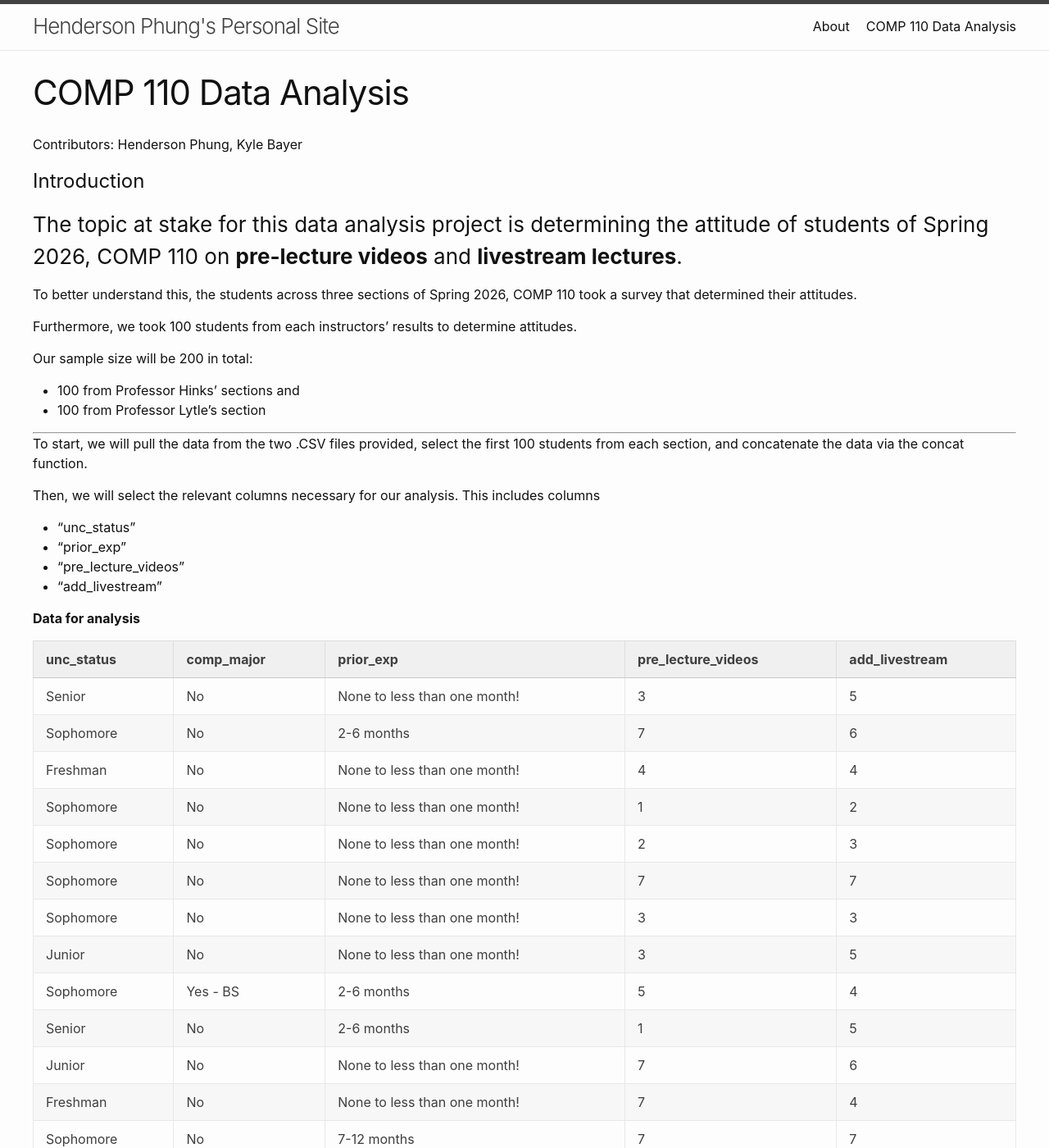
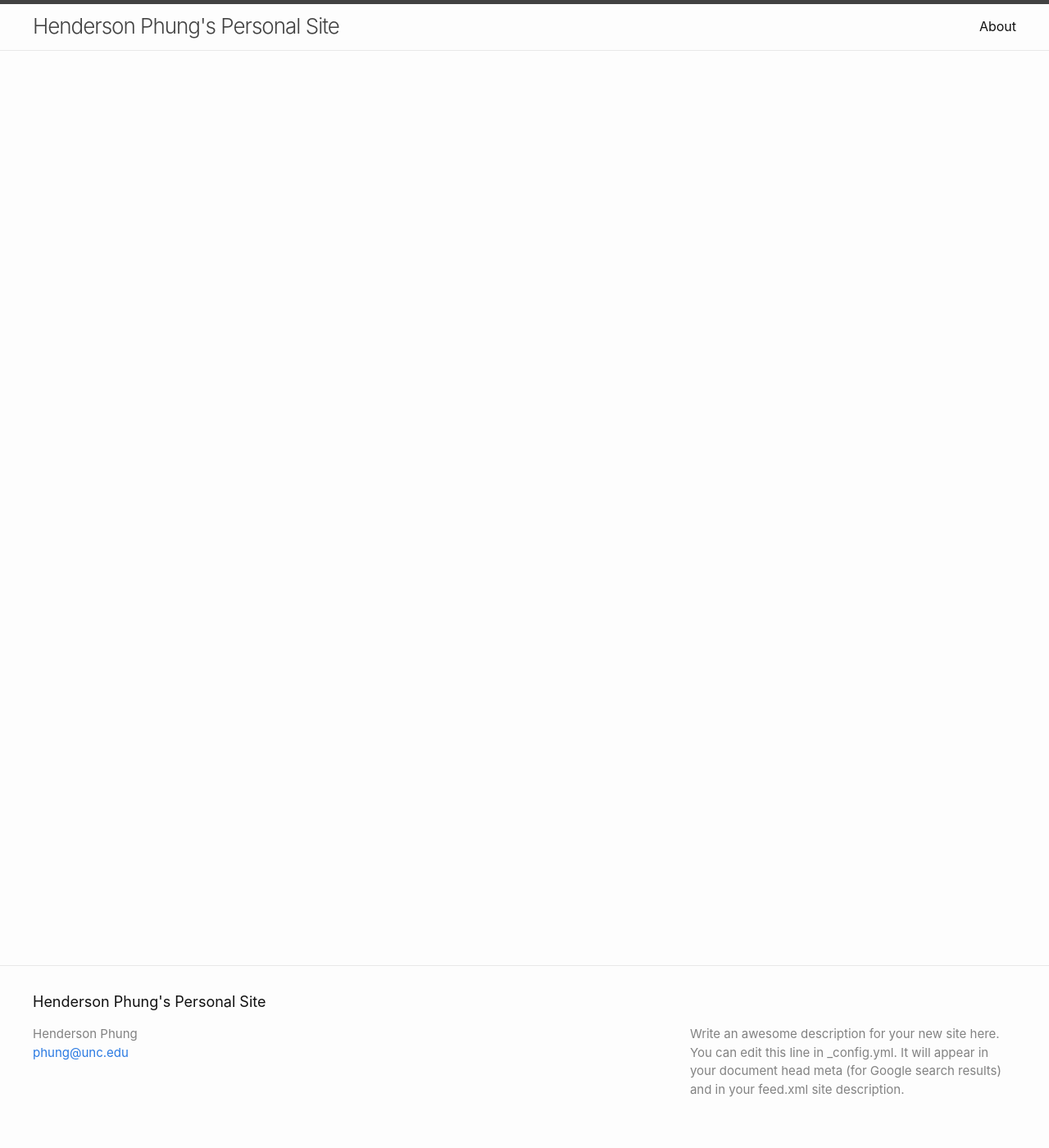
Before and after one commit to hendersonphung/hendersonphung.github.io, a Jekyll site: the page built from comp-110-data-analysis.markdown, in a window 1280 px wide and 1400 px high. Shown: the whole window at 82% size. Built offline with Jekyll 4.4.1, drawn with Linux system fonts in a browser that asks for light colours; our own code applies the rules of GitHub Pages for plain Markdown files; some of the changed text lies outside the part shown.

Commit message:
comment out

```diff
--- a/comp-110-data-analysis.markdown
+++ b/comp-110-data-analysis.markdown
@@ -1,4 +1,4 @@
----
+<!-- ---
 layout: page
 title: COMP 110 Data Analysis
 permalink: /comp-110-data-analysis/
@@ -331,4 +331,4 @@ The effect of pre-lecture videos will allow these students to get a better under
 
 The effect of adding livestreams to the course will allow students to rewatch lectures at their own convenience to better grasp material covered in class, including practice problems and concept explanations provided by the instructor.  Furthermore, livestreams will allow students to remotely attend class, however, the attendance policy should be changed if implementing this as this will affect attendance rates during the semester.
 
-Overall, implementing livestreams is a benefit for attending students across all experience levels to be able to review, recall, and retrive information covered in lectures and is a great tool for active learning.
+Overall, implementing livestreams is a benefit for attending students across all experience levels to be able to review, recall, and retrive information covered in lectures and is a great tool for active learning. -->
```
